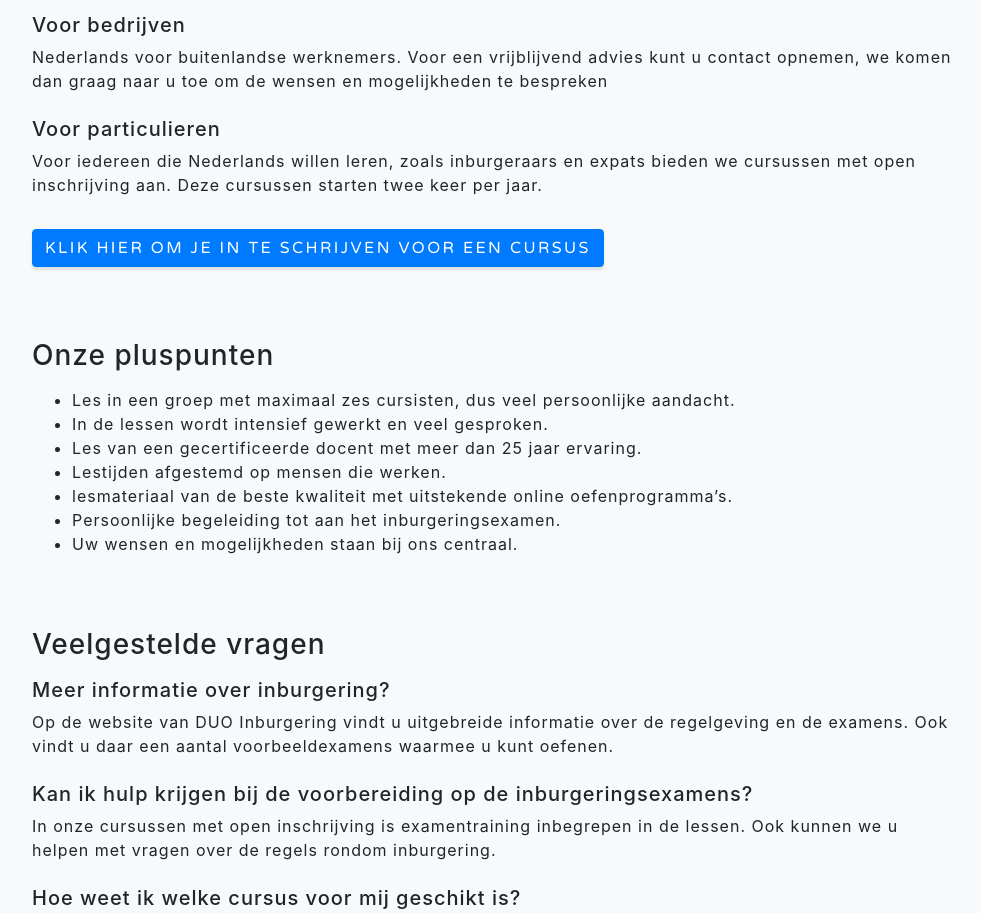
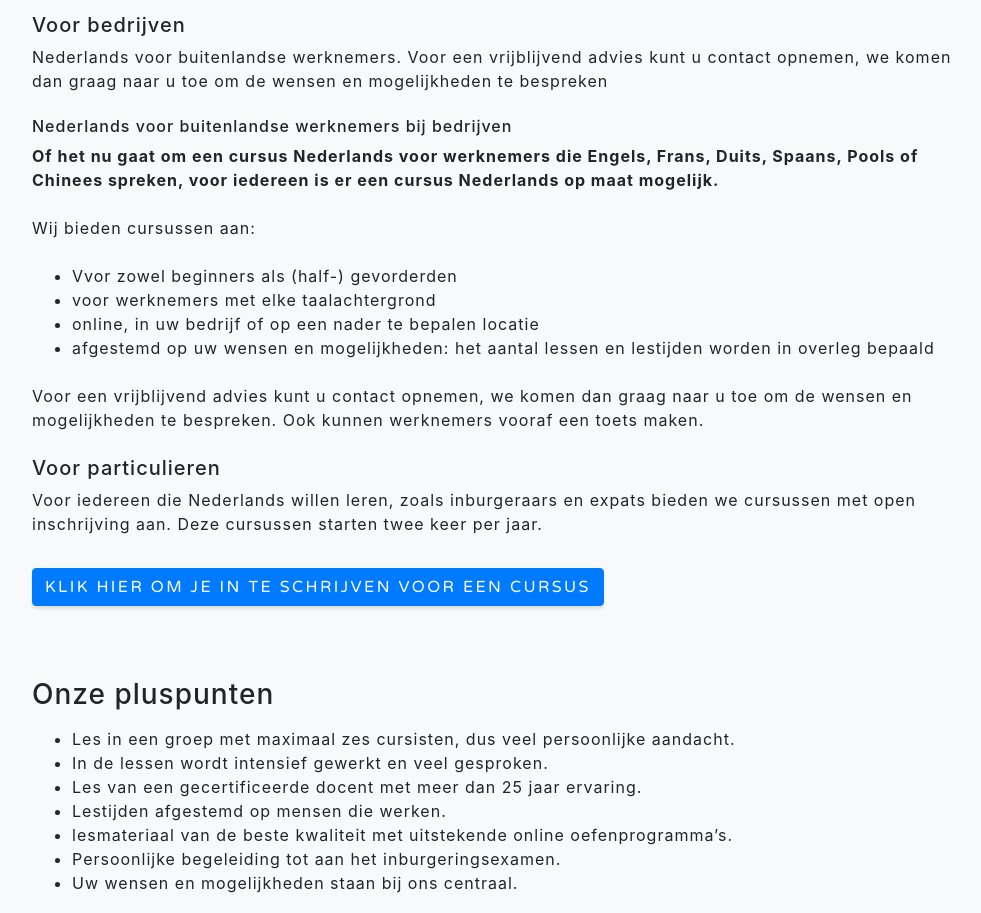
Before and after one commit to kaspermeilgaard/taalcentrum-europoort, a website with bundled scripts: page index.html in a window 1280 px wide. Shown: the part 1213-2126 px from the top of the page, without its empty margins (148-1129 px from the left). Built offline with nearby package versions, Linux system fonts and the light colour scheme.

Commit message:
updating some info

```diff
--- a/index.html
+++ b/index.html
@@ -96,6 +96,33 @@
               wensen en mogelijkheden te bespreken
             </p>
 
+            <h6 class="mb-2">
+              Nederlands voor buitenlandse werknemers bij bedrijven
+            </h6>
+            <p class="mb-4">
+              <strong
+                >Of het nu gaat om een cursus Nederlands voor werknemers die
+                Engels, Frans, Duits, Spaans, Pools of Chinees spreken, voor
+                iedereen is er een cursus Nederlands op maat mogelijk.</strong
+              >
+              <br /><br />
+              Wij bieden cursussen aan:
+            </p>
+            <ul class="mb-4">
+              <li>Vvor zowel beginners als (half-) gevorderden</li>
+              <li>voor werknemers met elke taalachtergrond</li>
+              <li>online, in uw bedrijf of op een nader te bepalen locatie</li>
+              <li>
+                afgestemd op uw wensen en mogelijkheden: het aantal lessen en
+                lestijden worden in overleg bepaald
+              </li>
+            </ul>
+            <p class="mb-4">
+              Voor een vrijblijvend advies kunt u contact opnemen, we komen dan
+              graag naar u toe om de wensen en mogelijkheden te bespreken. Ook
+              kunnen werknemers vooraf een toets maken.
+            </p>
+
             <h5 class="mb-2">Voor particulieren</h5>
             <p class="mb-4">
               Voor iedereen die Nederlands willen leren, zoals inburgeraars en
@@ -185,16 +212,6 @@
             <p class="mb-2">
               Taalcentrum Europoort is een taalinstituut met één specialisme:
               Nederlands als tweede taal.
-            </p>
-
-            <p class="mb-4">
-              Al sinds 2002 verzorgen onze ervaren enthousiaste docenten met
-              veel plezier en succes cursussen Nederlands voor anderstaligen.
-            </p>
-            <h3 class="mb-3 mt-5">Locatie</h3>
-            <p class="mb-3">
-              Wij bieden groepscursussen aan in Hellevoetsluis en cursussen voor
-              werknemers bij bedrijven in de regio.
             </p>
             <h3 class="mb-3 mt-5">Pluspunten</h3>
             <ul class="mb-4">
```
